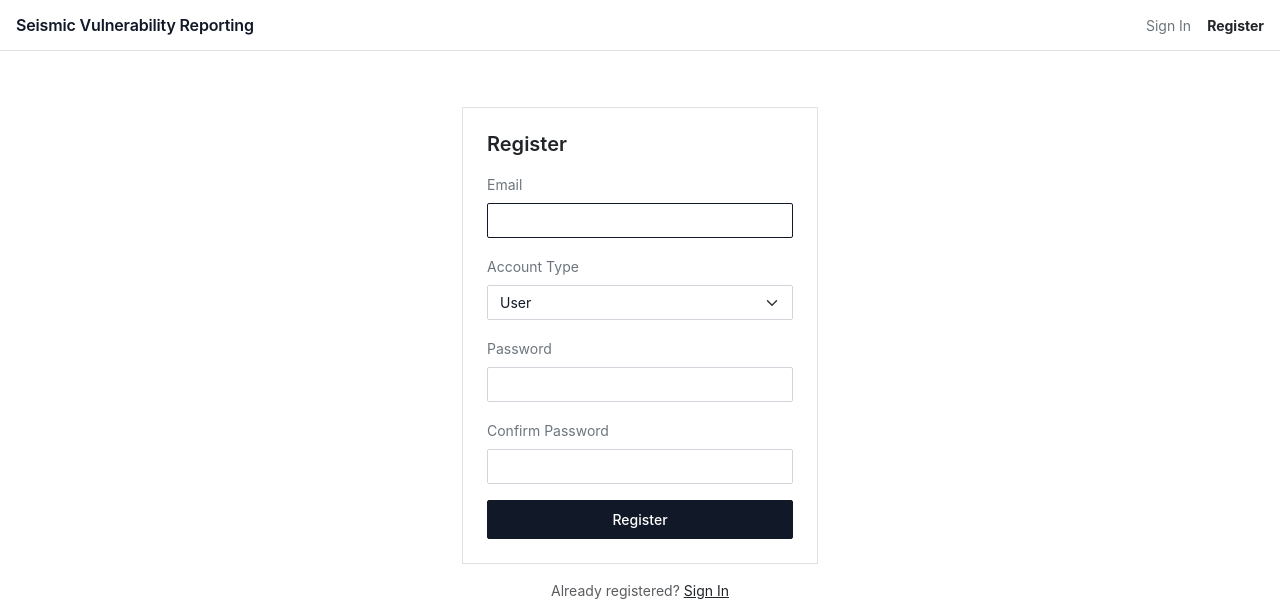
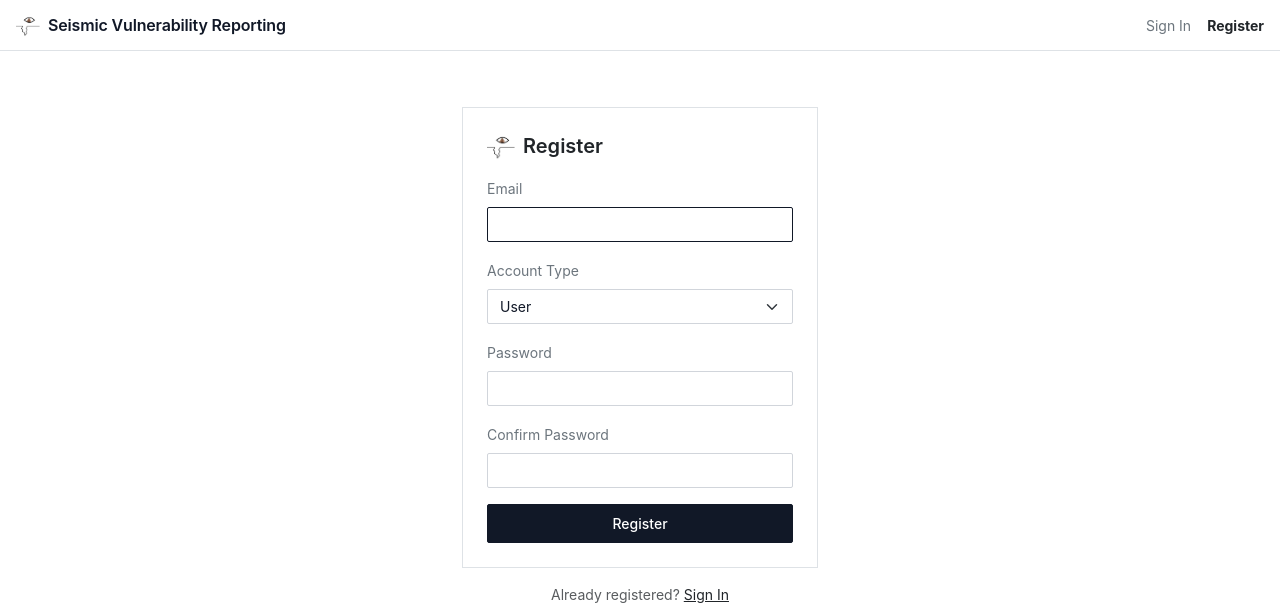
Before and after one commit to localrice/hacktober2026, a Flask app: page /register in a window 1280 px wide. Shown: the top 608 px of the page. Run offline with Flask 3, Linux system fonts and the light colour scheme; some libraries are stand-ins or nearby versions.

Commit message:
Add app icon to favicon, navbar, and auth screens

```diff
--- a/templates/base.html
+++ b/templates/base.html
@@ -11,6 +11,9 @@
     <!-- Leaflet.js Map CSS -->
     <link rel="stylesheet" href="https://unpkg.com/leaflet@1.9.4/dist/leaflet.css" integrity="sha256-p4NxAoJBhIIN+hmNHrzRCf9tD/miZyoHS5obTRR9BMY=" crossorigin=""/>
 
+    <!-- Favicon -->
+    <link rel="icon" type="image/png" href="{{ url_for('static', filename='icon.png') }}">
+
     <!-- Custom CSS -->
     <link rel="stylesheet" href="{{ url_for('static', filename='css/style.css') }}">
     <meta name="csrf-token" content="{{ csrf_token() }}">
@@ -21,8 +24,9 @@
     <!-- Minimal Header Navigation -->
     <header class="navbar border-bottom py-2">
         <div class="container-fluid px-3 d-flex align-items-center justify-content-between">
-            <a class="navbar-brand text-decoration-none fw-semibold text-dark m-0" href="{% if current_user.is_authenticated and current_user.role == 'engineer' %}{{ url_for('engineer_view') }}{% else %}{{ url_for('index') }}{% endif %}">
-                Seismic Vulnerability Reporting
+            <a class="navbar-brand text-decoration-none fw-semibold text-dark m-0 d-flex align-items-center gap-2" href="{% if current_user.is_authenticated and current_user.role == 'engineer' %}{{ url_for('engineer_view') }}{% else %}{{ url_for('index') }}{% endif %}">
+                <img src="{{ url_for('static', filename='icon.png') }}" alt="Logo" width="24" height="24" class="d-inline-block object-fit-contain">
+                <span>Seismic Vulnerability Reporting</span>
             </a>
 
             <!-- Navigation Links -->
--- a/templates/login.html
+++ b/templates/login.html
@@ -6,7 +6,10 @@
 <div class="container py-5" style="max-width: 380px;">
 
     <div class="border p-4 bg-white mb-3">
-        <h1 class="h5 fw-semibold text-dark mb-3">Sign In</h1>
+        <div class="d-flex align-items-center gap-2 mb-3">
+            <img src="{{ url_for('static', filename='icon.png') }}" alt="Logo" width="28" height="28" class="object-fit-contain">
+            <h1 class="h5 fw-semibold text-dark m-0">Sign In</h1>
+        </div>
 
         <form method="POST" action="{{ url_for('login') }}">
             <input type="hidden" name="csrf_token" value="{{ csrf_token() }}">
--- a/templates/register.html
+++ b/templates/register.html
@@ -6,7 +6,10 @@
 <div class="container py-5" style="max-width: 380px;">
 
     <div class="border p-4 bg-white mb-3">
-        <h1 class="h5 fw-semibold text-dark mb-3">Register</h1>
+        <div class="d-flex align-items-center gap-2 mb-3">
+            <img src="{{ url_for('static', filename='icon.png') }}" alt="Logo" width="28" height="28" class="object-fit-contain">
+            <h1 class="h5 fw-semibold text-dark m-0">Register</h1>
+        </div>
 
         <form method="POST" action="{{ url_for('register') }}">
             <input type="hidden" name="csrf_token" value="{{ csrf_token() }}">
```
Also changed, not shown: static/icon.png (added).
